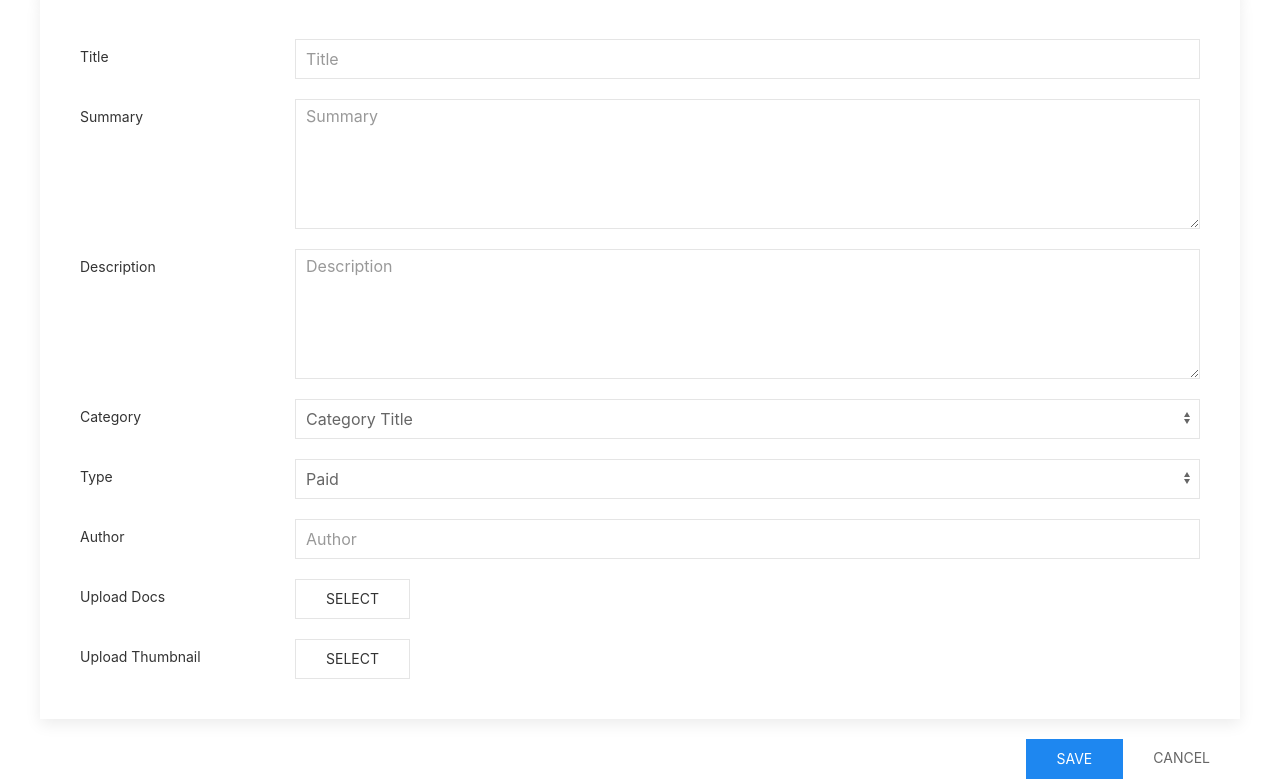
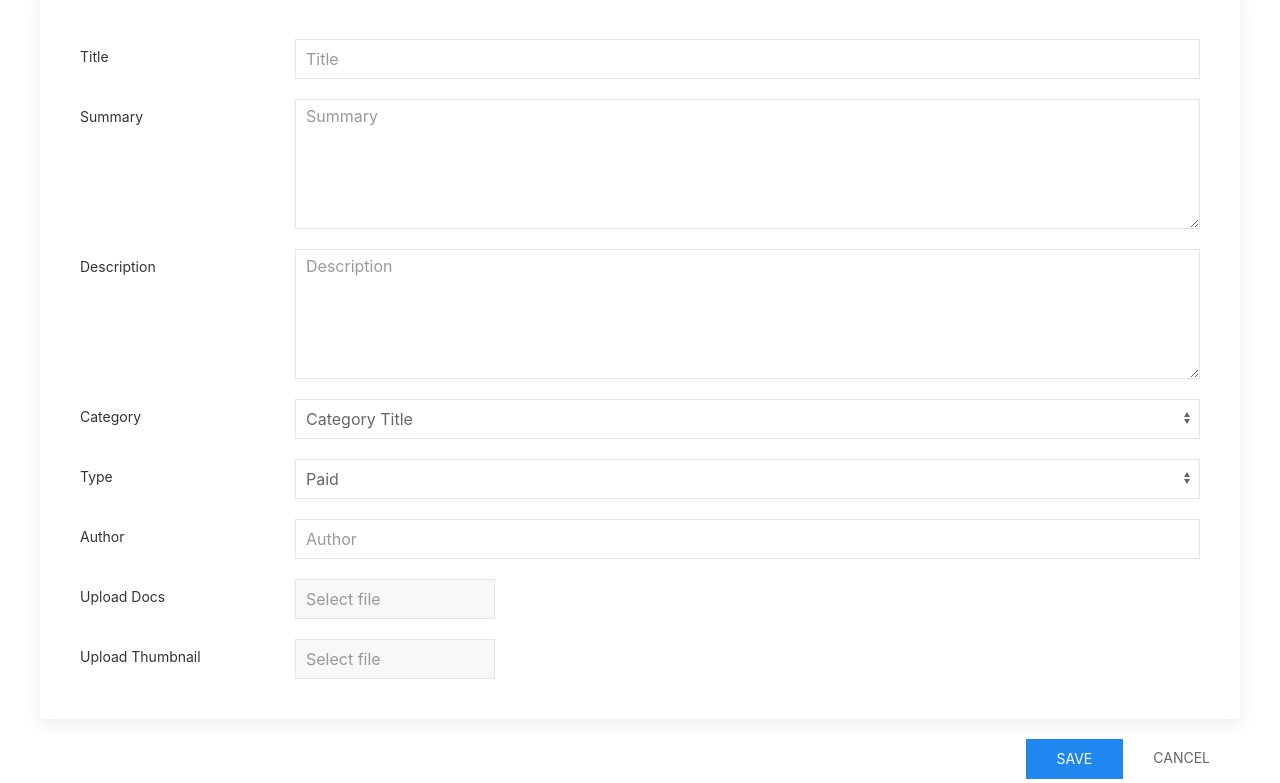
Before and after one commit to hmahmud01/naples-server, a Django app: page /documentadd/ in a window 1280 px wide. Shown: the part 333-1116 px from the top of the page. Run offline with Django 3.2, Linux system fonts and the light colour scheme.

Commit message:
upload input updated

```diff
--- a/core/templates/documentAdd.html
+++ b/core/templates/documentAdd.html
@@ -89,9 +89,9 @@
                         <div class="uk-margin">
                             <label class="uk-form-label" for="docs">Upload Docs</label>
                             <div class="uk-form-controls">
-                                <div uk-form-custom>
+                                <div uk-form-custom="target: true">
                                     <input type="file" name="docs">
-                                    <button class="uk-button uk-button-default" type="button" tabindex="-1">Select</button>
+                                    <input class="uk-input uk-form-width-medium" type="text" placeholder="Select file" disabled>
                                 </div>
                             </div>
                         </div>
@@ -99,9 +99,9 @@
                         <div class="uk-margin">
                             <label class="uk-form-label" for="docs">Upload Thumbnail</label>
                             <div class="uk-form-controls">
-                                <div uk-form-custom>
+                                <div uk-form-custom="target: true">
                                     <input type="file" name="thumb">
-                                    <button class="uk-button uk-button-default" type="button" tabindex="-1">Select</button>
+                                    <input class="uk-input uk-form-width-medium" type="text" placeholder="Select file" disabled>
                                 </div>
                             </div>
                         </div>
```
